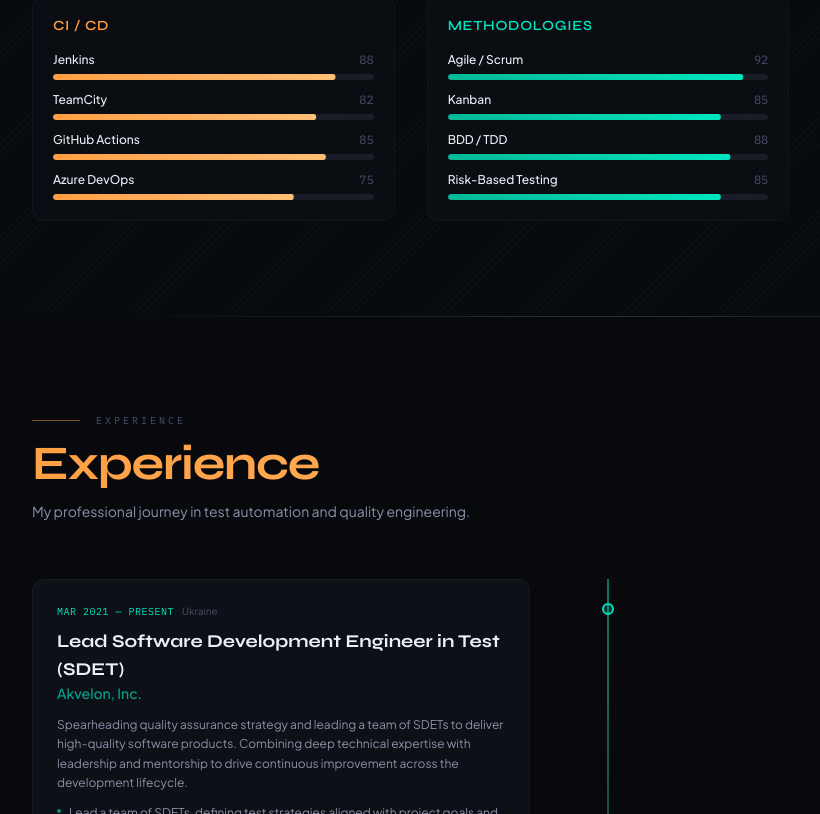
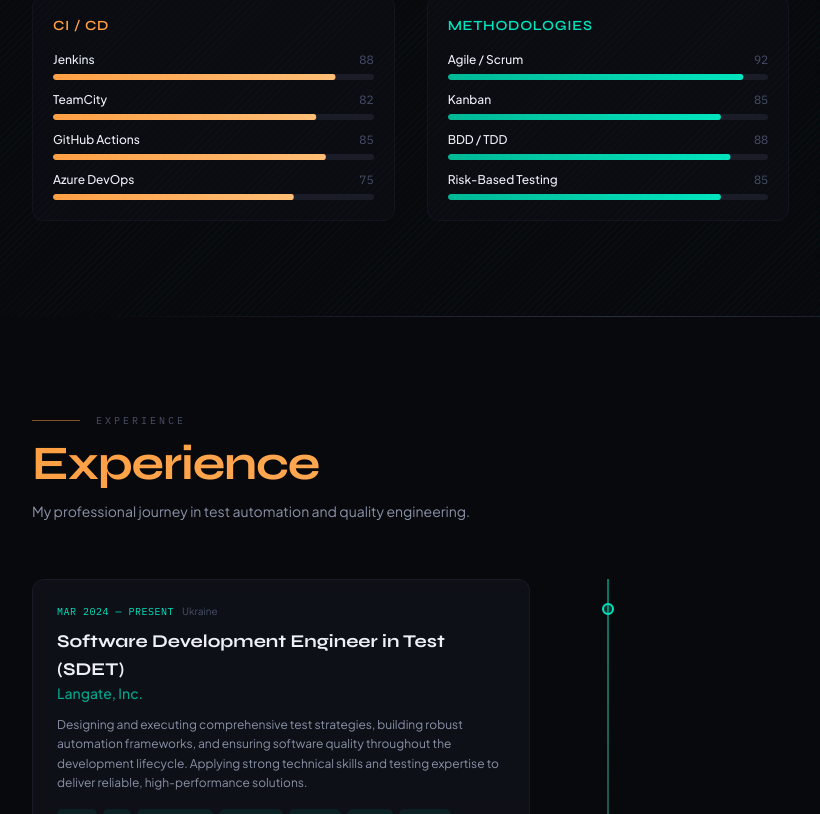
Before and after one commit to yholia/yholia.github.io, a React (Vite) app: page / in a window 1280 px wide. Shown: the part 1986-2800 px from the top of the page, without its empty margins (32-852 px from the left). Built offline with nearby package versions, Linux system fonts and the light colour scheme.

Commit message:
Update CV data: Add new experience entry, adjust IDs, and expand technical details

```diff
--- a/src/data/cv.ts
+++ b/src/data/cv.ts
@@ -68,7 +68,32 @@ export const cvData: CVData = {
 
   experience: [
     {
-      id: "exp-1",
+      id: "exp-3",
+      company: "Langate, Inc.",
+      role: "Software Development Engineer in Test (SDET)",
+      startDate: "Mar 2024",
+      endDate: null,
+      location: "Ukraine",
+      description:
+          "Designing and executing comprehensive test strategies, building robust automation frameworks, and ensuring software quality throughout the development lifecycle. Applying strong technical skills and testing expertise to deliver reliable, high-performance solutions.",
+      highlights: [
+      ],
+      technologies: [
+        "Java",
+        "C#",
+        "TypeScript",
+        "Selenium",
+        "Appium",
+        "JUnit",
+        "TestNG",
+        "Jenkins",
+        "TeamCity",
+        "Git",
+        "API Testing",
+      ],
+    },
+    {
+      id: "exp-2",
       company: "Akvelon, Inc.",
       role: "Lead Software Development Engineer in Test (SDET)",
       startDate: "Mar 2021",
@@ -99,7 +124,7 @@ export const cvData: CVData = {
       ],
     },
     {
-      id: "exp-2",
+      id: "exp-1",
       company: "Akvelon, Inc.",
       role: "Software Development Engineer in Test",
       startDate: "Jun 2017",
```
